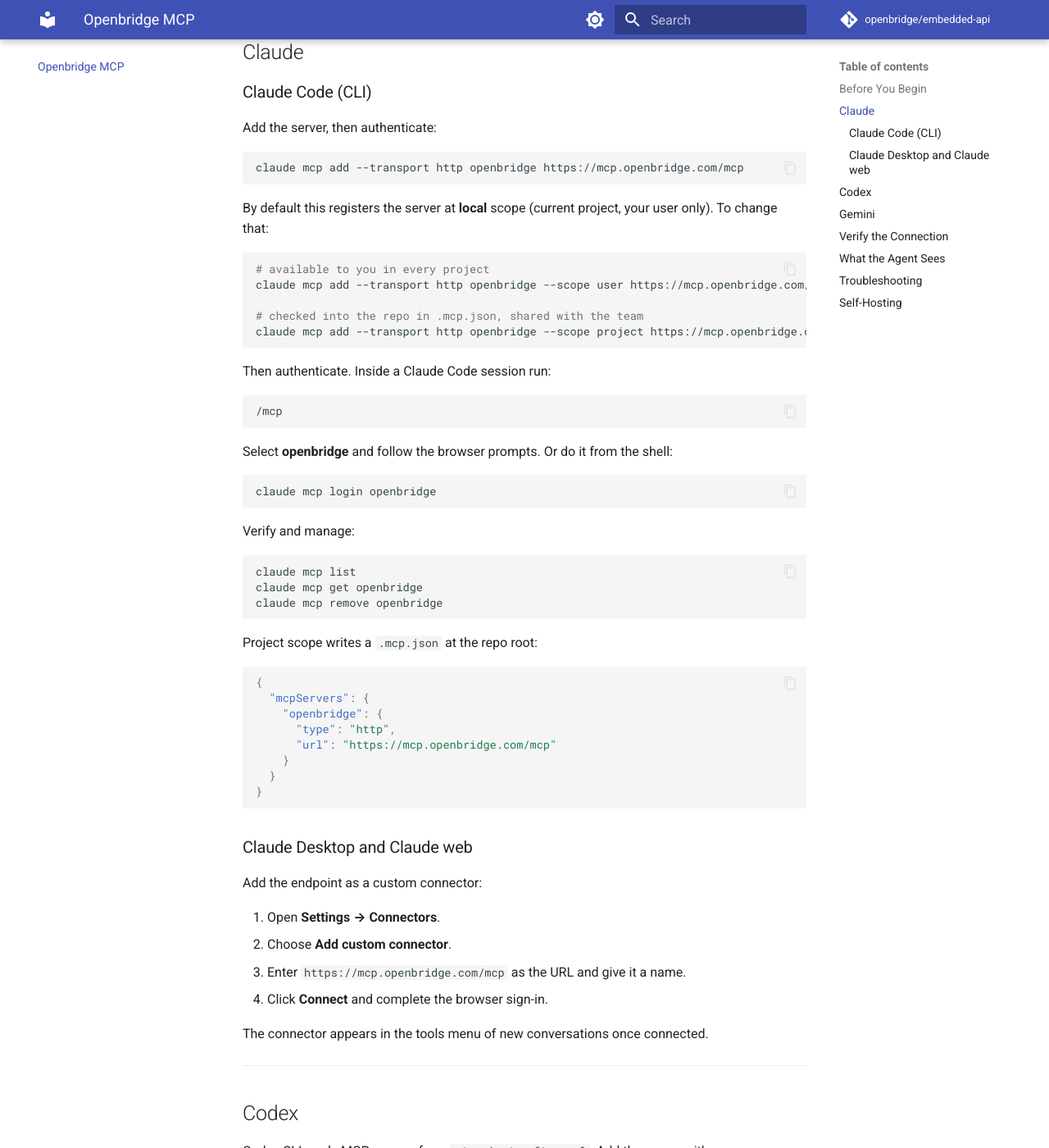
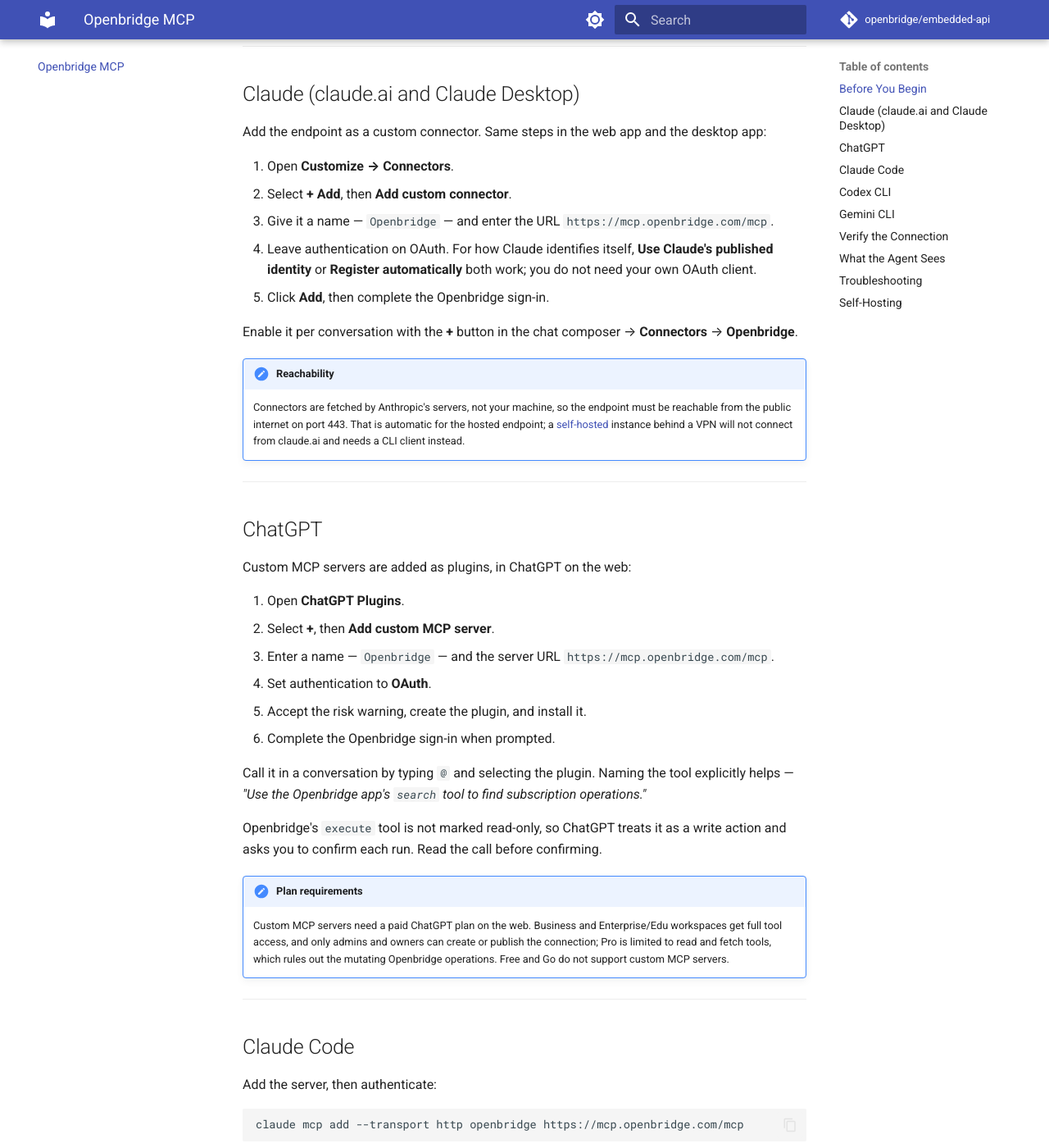
Before and after one commit to openbridge/embedded-api, an MkDocs documentation site: the page built from docs/mcp.md, in a window 1280 px wide and 1400 px high, scrolled down 1008 px. Shown: the whole window at 82% size. Built offline with MkDocs 1.6.1 and Material for MkDocs 9.7.7, drawn with Linux system fonts in a browser that asks for light colours; comment, search, counter and statistics services are not loaded; some of the changed text lies outside the part shown.

Commit message:
docs: add chat client MCP setup for Claude and ChatGPT
Put claude.ai/Claude Desktop and ChatGPT connector steps ahead of the
CLI clients, refresh the Claude connector path, and note the ChatGPT
plan limits.

````diff
--- a/docs/mcp.md
+++ b/docs/mcp.md
@@ -14,18 +14,53 @@ The Openbridge MCP server exposes the Openbridge platform to AI agents and chat
 ## Before You Begin
 
 - An Openbridge account with API access enabled by the Openbridge team.
-- A browser on the machine running the client, for the OAuth consent step.
+- For CLI clients, a browser on the machine running the client, for the OAuth consent step. Chat clients (claude.ai, Claude Desktop, ChatGPT) run the consent step in the browser you are already signed in with.
 
-You do **not** need a refresh token, API credential, or client ID. The server advertises its OAuth metadata at `/.well-known/oauth-protected-resource/mcp` and supports dynamic client registration, so every client below registers itself and opens a browser window on first use.
+You do **not** need a refresh token, API credential, or client ID. The server advertises its OAuth metadata at `/.well-known/oauth-protected-resource/mcp` and supports dynamic client registration, so clients register themselves and prompt you to sign in on first use.
 
 !!! note "No API keys in config"
     Do not paste an Openbridge JWT or `account_id:token` credential into client configuration for the hosted endpoint. Let the OAuth flow run — tokens are stored and refreshed by the client's own credential store.
 
 ---
 
-## Claude
+## Claude (claude.ai and Claude Desktop)
 
-### Claude Code (CLI)
+Add the endpoint as a custom connector. Same steps in the web app and the desktop app:
+
+1. Open **Customize → Connectors**.
+2. Select **+ Add**, then **Add custom connector**.
+3. Give it a name — `Openbridge` — and enter the URL `https://mcp.openbridge.com/mcp`.
+4. Leave authentication on OAuth. For how Claude identifies itself, **Use Claude's published identity** or **Register automatically** both work; you do not need your own OAuth client.
+5. Click **Add**, then complete the Openbridge sign-in.
+
+Enable it per conversation with the **+** button in the chat composer → **Connectors** → **Openbridge**.
+
+!!! note "Reachability"
+    Connectors are fetched by Anthropic's servers, not your machine, so the endpoint must be reachable from the public internet on port 443. That is automatic for the hosted endpoint; a [self-hosted](#self-hosting) instance behind a VPN will not connect from claude.ai and needs a CLI client instead.
+
+---
+
+## ChatGPT
+
+Custom MCP servers are added as plugins, in ChatGPT on the web:
+
+1. Open **ChatGPT Plugins**.
+2. Select **+**, then **Add custom MCP server**.
+3. Enter a name — `Openbridge` — and the server URL `https://mcp.openbridge.com/mcp`.
+4. Set authentication to **OAuth**.
+5. Accept the risk warning, create the plugin, and install it.
+6. Complete the Openbridge sign-in when prompted.
+
+Call it in a conversation by typing `@` and selecting the plugin. Naming the tool explicitly helps — *"Use the Openbridge app's `search` tool to find subscription operations."*
+
+Openbridge's `execute` tool is not marked read-only, so ChatGPT treats it as a write action and asks you to confirm each run. Read the call before confirming.
+
+!!! note "Plan requirements"
+    Custom MCP servers need a paid ChatGPT plan on the web. Business and Enterprise/Edu workspaces get full tool access, and only admins and owners can create or publish the connection; Pro is limited to read and fetch tools, which rules out the mutating Openbridge operations. Free and Go do not support custom MCP servers.
+
+---
+
+## Claude Code
 
 Add the server, then authenticate:
 
@@ -76,20 +111,9 @@ Project scope writes a `.mcp.json` at the repo root:
 }
 ```
 
-### Claude Desktop and Claude web
-
-Add the endpoint as a custom connector:
-
-1. Open **Settings → Connectors**.
-2. Choose **Add custom connector**.
-3. Enter `https://mcp.openbridge.com/mcp` as the URL and give it a name.
-4. Click **Connect** and complete the browser sign-in.
-
-The connector appears in the tools menu of new conversations once connected.
-
 ---
 
-## Codex
+## Codex CLI
 
 Codex CLI reads MCP servers from `~/.codex/config.toml`. Add the server with:
 
@@ -127,7 +151,7 @@ codex mcp list
 
 ---
 
-## Gemini
+## Gemini CLI
 
 Gemini CLI uses `httpUrl` for streamable HTTP servers (`url` means SSE). Add it with:
 
@@ -163,7 +187,7 @@ Authenticate and inspect from inside a session:
 
 ## Verify the Connection
 
-Ask the agent to list the Openbridge tools it can see, or use the client's own command — `/mcp` in Claude Code and Gemini CLI, `codex mcp list` in Codex. A connected server reports its tools; a server stuck at authentication reports a connection or auth error instead.
+Ask the agent to list the Openbridge tools it can see, or use the client's own command — `/mcp` in Claude Code and Gemini CLI, `codex mcp list` in Codex CLI. In claude.ai, Claude Desktop, and ChatGPT, open the connector or plugin entry and check that it lists tools. A connected server reports its tools; a server stuck at authentication reports a connection or auth error instead.
 
 A good first prompt once connected:
 
@@ -190,11 +214,11 @@ Credential-returning and mutating operations — creating or cancelling subscrip
 
 ## Troubleshooting
 
-**Client reports `401 Unauthorized`.** Authentication has not completed. Run the client's auth command (`/mcp` in Claude Code, `codex mcp login openbridge`, `/mcp auth openbridge` in Gemini CLI) and finish the browser flow. The endpoint returns `401` with a `WWW-Authenticate` header to every unauthenticated request — that is the handshake, not an outage.
+**Client reports `401 Unauthorized`.** Authentication has not completed. Run the client's auth command (`/mcp` in Claude Code, `codex mcp login openbridge`, `/mcp auth openbridge` in Gemini CLI), or reconnect the connector in claude.ai, Claude Desktop, or ChatGPT, and finish the browser flow. The endpoint returns `401` with a `WWW-Authenticate` header to every unauthenticated request — that is the handshake, not an outage.
 
-**Browser flow finishes but the client still fails.** The redirect must reach the client's local callback listener. Complete the flow on the same machine as the client; an SSH session or container without browser access to the host loopback will not work.
+**Browser flow finishes but a CLI client still fails.** The redirect must reach the client's local callback listener. Complete the flow on the same machine as the client; an SSH session or container without browser access to the host loopback will not work.
 
-**Tools never appear after adding the server.** Restart the client. Claude Code and Gemini CLI discover tools on session start; Codex needs a fresh session after a `config.toml` change.
+**Tools never appear after adding the server.** Restart the client. Claude Code and Gemini CLI discover tools on session start; Codex CLI needs a fresh session after a `config.toml` change. In claude.ai, Claude Desktop, and ChatGPT the connector is per conversation — enable it in a new chat (**+ → Connectors** in Claude, `@` in ChatGPT) rather than expecting it in an existing one.
 
 **`403 Forbidden` on specific operations.** The authenticated account lacks access to that resource, or the operation is in the privileged profile. Confirm you authenticated as the intended account.
 
````
